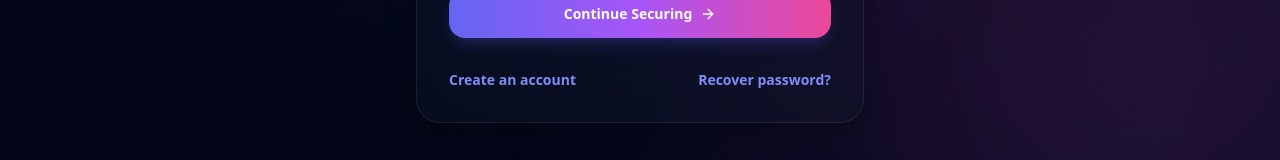
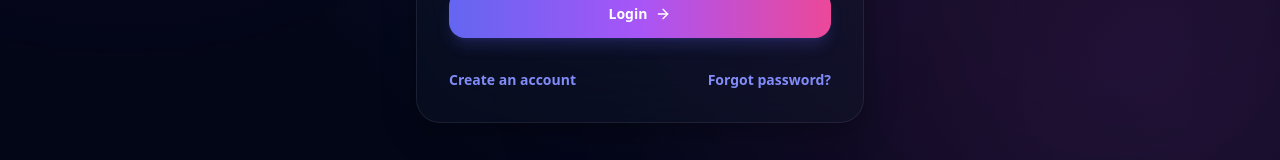
Before and after one commit to Khushbumandal2060/Authentication-System, a React (Create React App) app in the folder client/: page /login in a window 1280 px wide. Shown: the part 575-735 px from the top of the page. Built offline with nearby package versions, Linux system fonts and the light colour scheme.

Commit message:
add captcha UI to login form

```diff
--- a/client/src/components/Login.jsx
+++ b/client/src/components/Login.jsx
@@ -227,7 +227,7 @@
               <Loader2 className="h-4 w-4 animate-spin" />
             ) : (
               <>
-                Continue Securing <ArrowRight className="h-4 w-4" />
+                Login <ArrowRight className="h-4 w-4" />
               </>
             )}
           </button>
@@ -311,7 +311,7 @@
       <div className="mt-8 flex items-center justify-between text-xs">
         <Link to="/register" className="auth-link">Create an account</Link>
         {mode === "password" && (
-          <Link to="/forgot-password" className="auth-link">Recover password?</Link>
+          <Link to="/forgot-password" className="auth-link">Forgot password?</Link>
         )}
       </div>
     </div>
```
